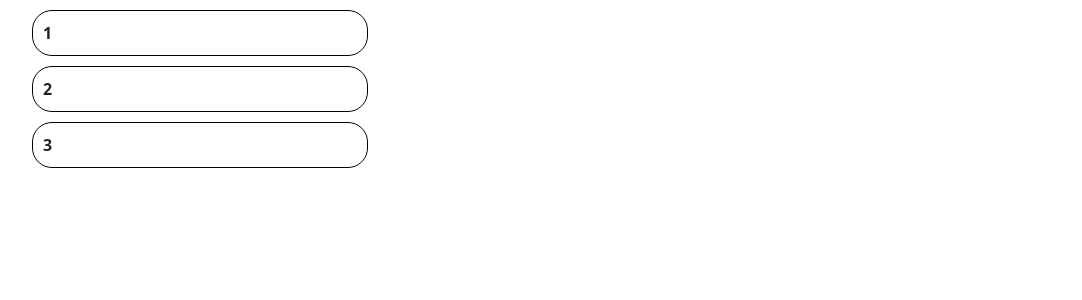
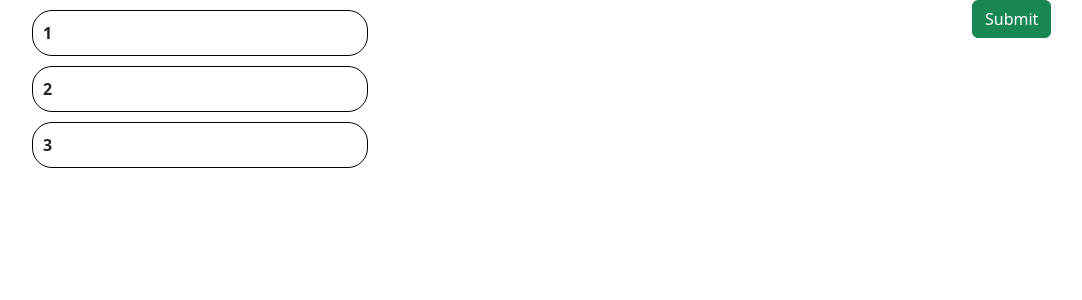
Before and after one commit to meghathakur20/angular-basic, an Angular app: page / in a window 1280 px wide. Shown: the top 300 px of the page, without its empty margins (60-1142 px from the left). Built offline with nearby package versions, Linux system fonts and the light colour scheme.

Commit message:
2 files modified, 3 added

```diff
--- a/src/app/app.component.html
+++ b/src/app/app.component.html
@@ -1,23 +1,30 @@
-
 <div class="container">
   <div class="row">
     <div class="col-4">
-  <app-user-list [parentUserDetail]="details" [parentSelectedDetail2]="selectedDetail" (childSelectedDetail)="showdetails($event)">
+      <app-user-list
+        [parentUserDetail]="details"
+        [parentSelectedDetail2]="selectedDetail"
+        (childSelectedDetail)="showdetails($event)"
+      >
       </app-user-list>
     </div>
     <div class="col-4">
       <app-user-details
         [parentSelectedDetail]="selectedDetail"
       ></app-user-details>
-
     </div>
-<div class="col-4">
-    <app-clear-user-details [parentSelectedDetail1]="selectedDetail"
+    <div class="col-2">
+      <app-clear-user-details
+        [parentSelectedDetail1]="selectedDetail"
         (clearParentData)="clear($event)"
       ></app-clear-user-details>
-    <div class="col-4">
+    </div>
+    <div class="col-2">
+      <app-user-submit-selection></app-user-submit-selection>
     </div>
   </div>
+</div>
+
 <!--
     <div class="col">
       <div *ngIf="selectedDetail">
--- a/src/app/app.module.ts
+++ b/src/app/app.module.ts
@@ -7,6 +7,7 @@ import { HelloComponent } from './hello.component';
 import { UserDetailsComponent } from './user-details/user-details.component';
 import { ClearUserDetailsComponent } from './clear-user-details/clear-user-details.component';
 import { UserListComponent } from './user-list/user-list.component';
+import { UserSubmitSelectionComponent } from './user-submit-selection/user-submit-selection.component';
 
 @NgModule({
   imports: [BrowserModule, FormsModule],
@@ -15,7 +16,8 @@ import { UserListComponent } from './user-list/user-list.component';
     HelloComponent,
     UserDetailsComponent,
     ClearUserDetailsComponent,
-    UserListComponent
+    UserListComponent,
+    UserSubmitSelectionComponent
   ],
   bootstrap: [AppComponent],
 })
--- /dev/null
+++ b/src/app/user-submit-selection/user-submit-selection.component.html
@@ -0,0 +1,3 @@
+<div>
+  <button class="btn btn-success">Submit</button>
+</div>
--- /dev/null
+++ b/src/app/user-submit-selection/user-submit-selection.component.ts
@@ -0,0 +1,15 @@
+import { Component, OnInit } from '@angular/core';
+
+@Component({
+  selector: 'app-user-submit-selection',
+  templateUrl: './user-submit-selection.component.html',
+  styleUrls: ['./user-submit-selection.component.css']
+})
+export class UserSubmitSelectionComponent implements OnInit {
+
+  constructor() { }
+
+  ngOnInit() {
+  }
+
+}
```
Also changed, not shown: src/app/user-submit-selection/user-submit-selection.component.css (added). Lines whose indentation alone changed are shown as unchanged.
